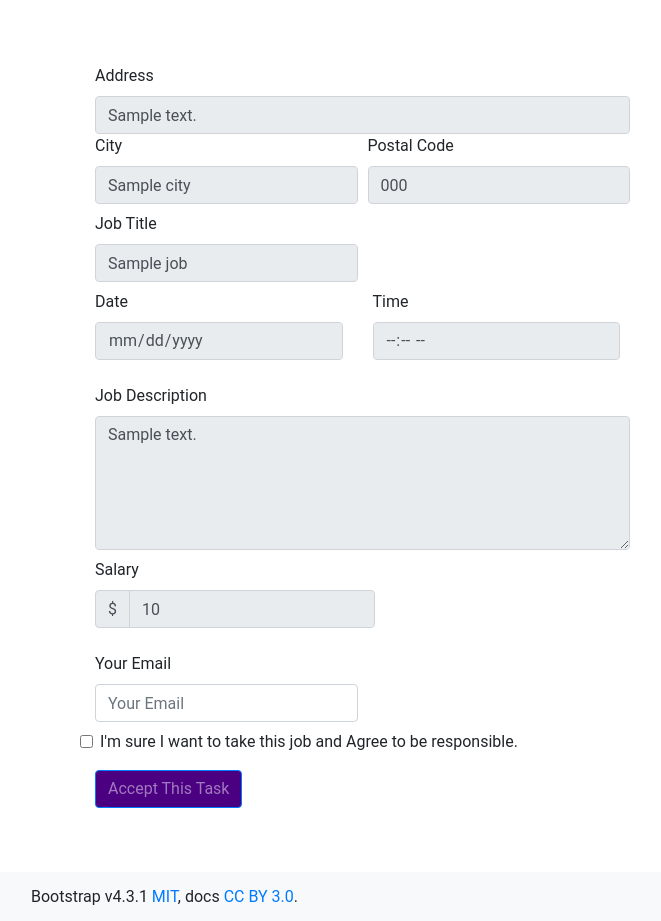
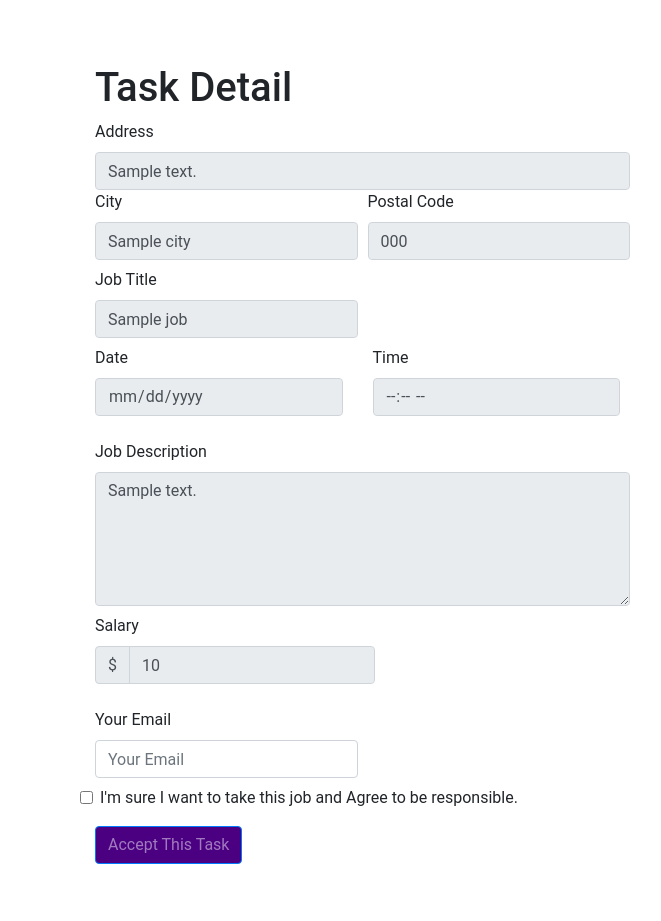
Before and after one commit to Dynamite1847/help_application, a Flask app: template templates/find_job_detail.html in a window 1280 px wide. Shown: the part 56-977 px from the top of the page, without its empty margins (5-666 px from the left). Run offline with Flask 2, Linux system fonts and the light colour scheme; the template is opened without the code that fills it: most values are stand-ins (such as "Sample title", 1, 10 or a date in 2020); some libraries are stand-ins or nearby versions.

Commit message:
Bug fixes

```diff
--- a/templates/find_job_detail.html
+++ b/templates/find_job_detail.html
@@ -1,13 +1,13 @@
 {% extends "template.html" %}
 
-{% block title %} Job Detail {% endblock %}
+{% block title %} Task Detail {% endblock %}
 
 {% block main %}
 {% for job in job_list %}
 <div class="container" style="margin: 4em auto">
     <div class="col-md-12">
         <form id="jobForm" class="needs-validation" method="post" novalidate>
-
+            <h1>Task Detail</h1>
             <div class="form-row">
                 <div class="col-md-6">
                     <label for="address">Address</label>
```
